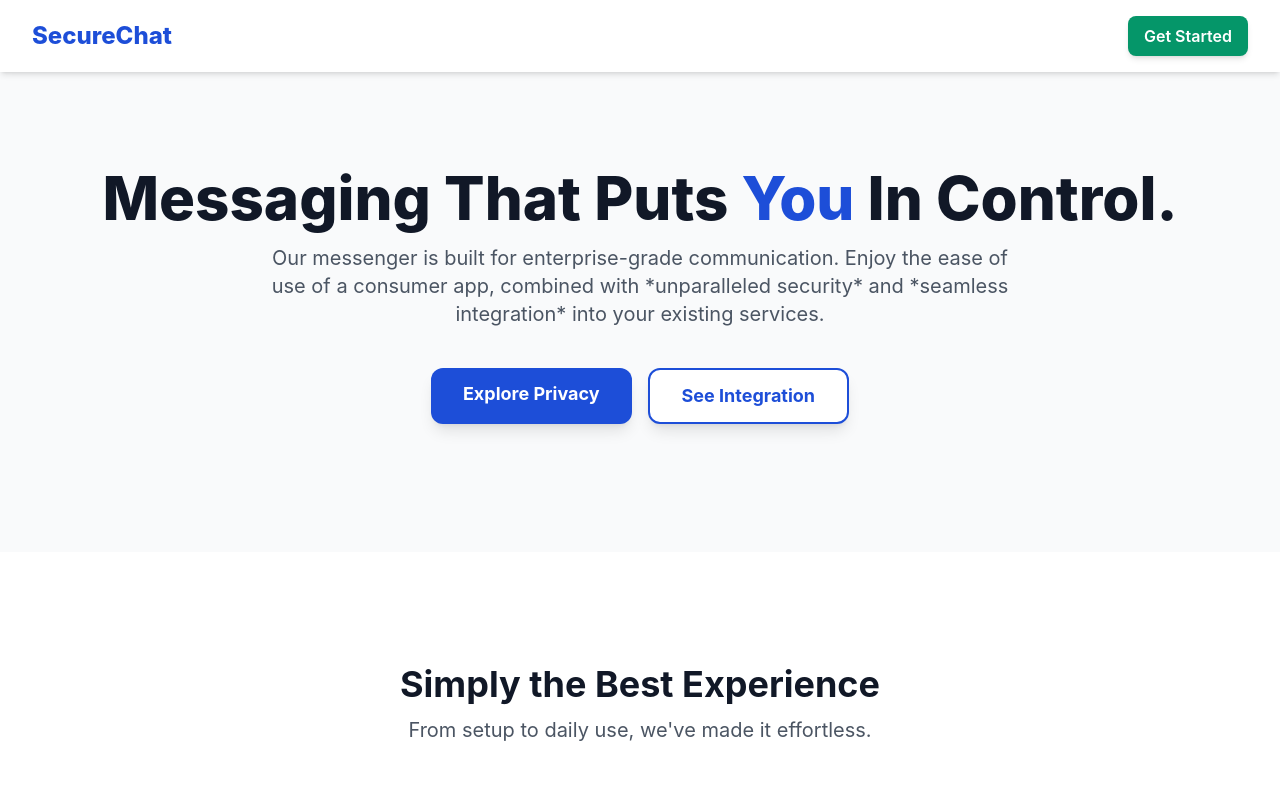
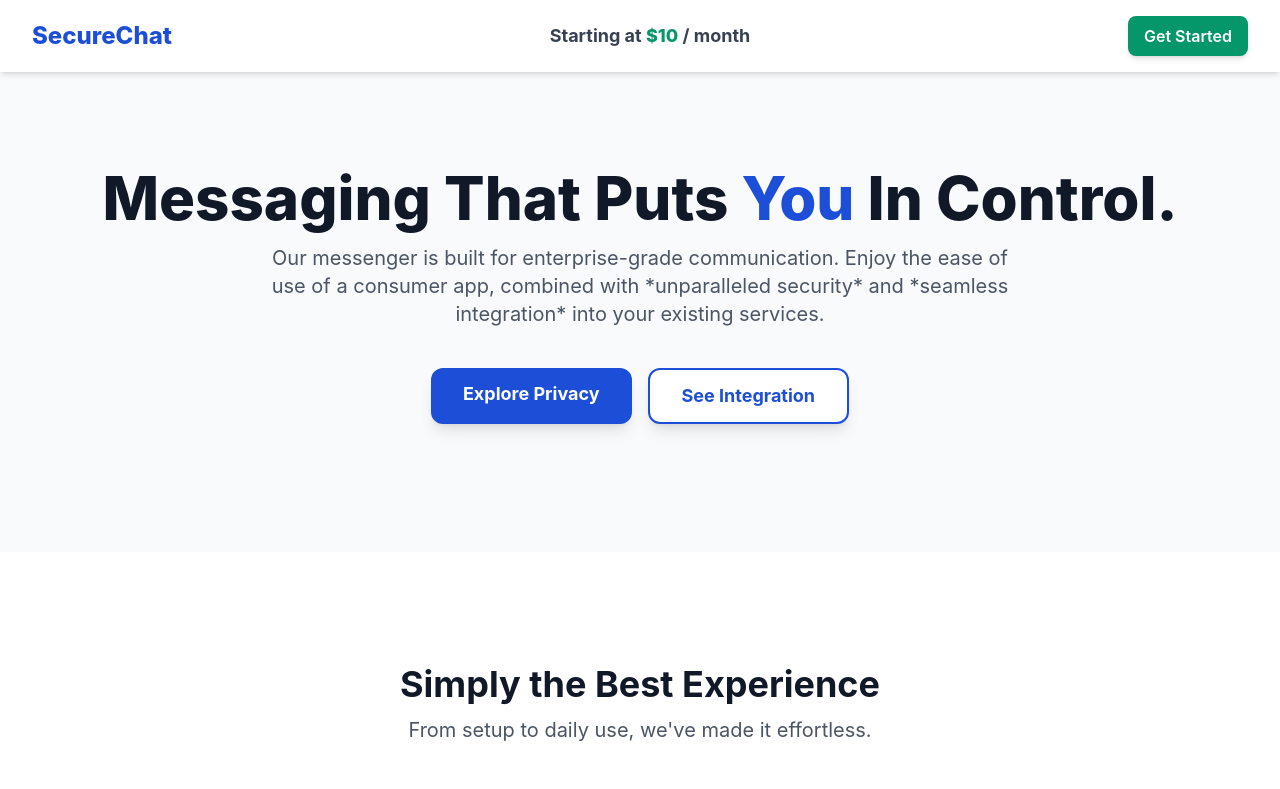
Before and after one commit to MrKiyani/innovative-tech-site, a website: page securechat.html in a window 1280 px wide. Shown: the top 789 px of the page. Drawn offline with nearby package versions, Linux system fonts and the light colour scheme.

Commit message:
Secure Chat Added

```diff
--- a/securechat.html
+++ b/securechat.html
@@ -37,6 +37,9 @@
             <a href="index.html" class="text-2xl font-extrabold text-primary-blue hover:text-blue-700 transition duration-300 cursor-pointer">
                 SecureChat
             </a>
+            <div class="text-lg font-bold text-gray-700 hidden sm:block">
+                Starting at <span class="text-secondary-green font-extrabold">$10</span> / month
+            </div>
             <a href="#download" class="px-4 py-2 bg-secondary-green text-white font-semibold rounded-lg shadow-md hover:bg-green-700 transition duration-300">
                 Get Started
             </a>
```
